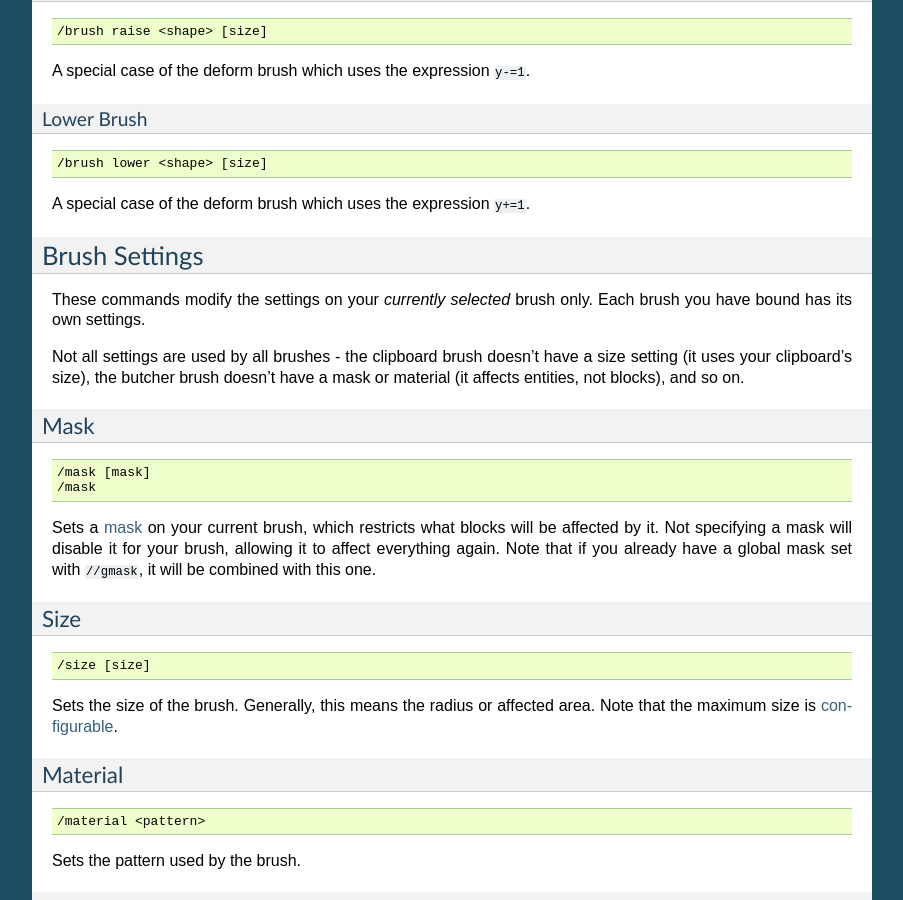
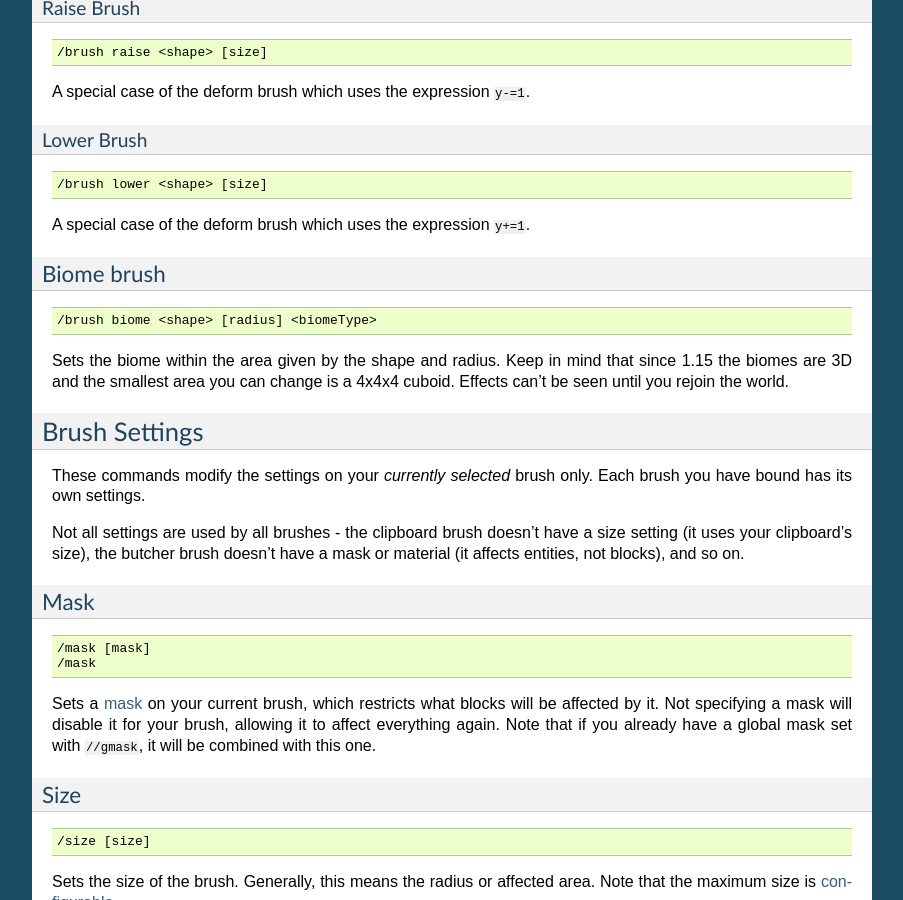
Before and after one commit to EngineHub/WorldEditDocs, a Sphinx documentation site: the page built from source/usage/tools/brushes.rst, in a window 1280 px wide and 900 px high, scrolled down 2728 px. Shown: the whole window, without its empty margins (198-1101 px from the left). Built offline with Sphinx 7.4.7, drawn with Linux system fonts in a browser that asks for light colours; some of the changed text lies outside the part shown.

Commit message:
Add biome brush (#29)
* Add biome brush

* Remove info that changing biome is slow

```diff
--- a/source/usage/tools/brushes.rst
+++ b/source/usage/tools/brushes.rst
@@ -128,6 +128,15 @@
 
 A special case of the deform brush which uses the expression ``y+=1``.
 
+Biome brush
+-------------
+
+::
+
+    /brush biome <shape> [radius] <biomeType>
+
+Sets the biome within the area given by the shape and radius. Keep in mind that since 1.15 the biomes are 3D and the smallest area you can change is a 4x4x4 cuboid. Effects can't be seen until you rejoin the world.
+
 Brush Settings
 ~~~~~~~~~~~~~~
 
```
